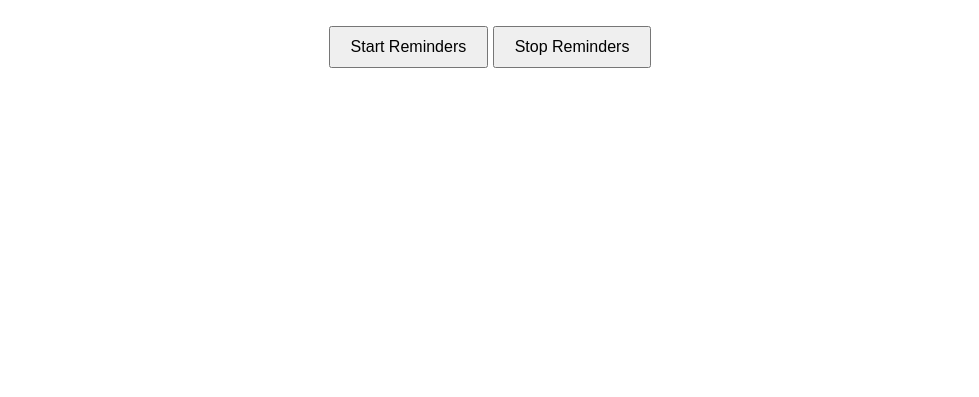
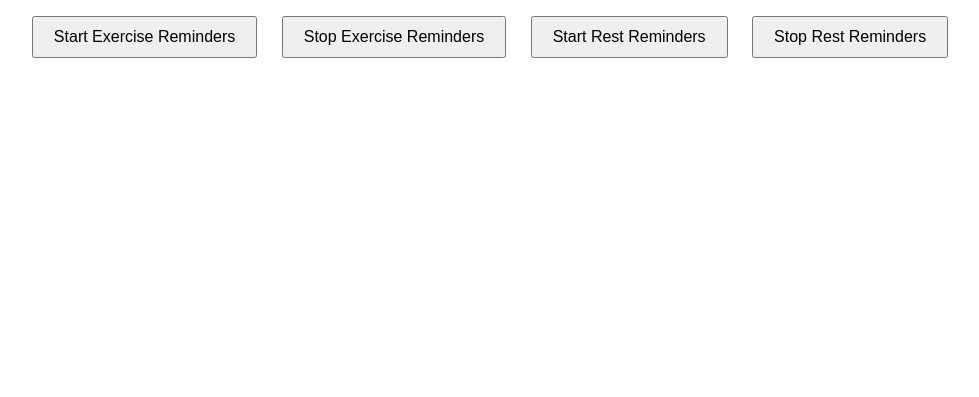
Before and after one commit to vaibhav-dawane/Kratin-Task, a plain HTML site: page index.html in a window 1280 px wide. Shown: the part 403-800 px from the top of the page, without its empty margins (150-1129 px from the left). Drawn offline with Linux system fonts and the light colour scheme.

Commit message:
added take rest reminder

```diff
--- a/app.js
+++ b/app.js
@@ -1,11 +1,12 @@
-let reminderInterval;
+let exerciseInterval;
+let restInterval;
 
-function showExerciseNotification() {
+function showReminderNotification(message) {
     if ('Notification' in window) {
         Notification.requestPermission().then(function(permission) {
             if (permission === 'granted') {
-                const notification = new Notification('Exercise Reminder', {
-                    body: 'It\'s time to take a short walk or do some exercises!',
+                const notification = new Notification('Wellness Reminder', {
+                    body: message,
                 });
 
                 notification.onclick = function() {
@@ -17,13 +18,26 @@ function showExerciseNotification() {
     }
 }
 
-function startReminders() {
-    // Set a reminder every 30 minutes (adjust as needed)
-    reminderInterval = setInterval(showExerciseNotification, 1 * 60 * 1000);
-    alert('Reminders started!');
+function startReminders(type) {
+    if (type === 'exercise') {
+        exerciseInterval = setInterval(function() {
+            showReminderNotification('It\'s time to take a short walk or do some exercises!');
+        }, 30 * 60 * 1000); // Exercise reminder every 30 minutes
+    } else if (type === 'rest') {
+        restInterval = setInterval(function() {
+            showReminderNotification('It\'s time to take a break and rest!');
+        }, 1 * 60 * 1000); // Rest reminder every 60 minutes
+    }
+
+    alert(type.charAt(0).toUpperCase() + type.slice(1) + ' reminders started!');
 }
 
-function stopReminders() {
-    clearInterval(reminderInterval);
-    alert('Reminders stopped!');
+function stopReminders(type) {
+    if (type === 'exercise') {
+        clearInterval(exerciseInterval);
+    } else if (type === 'rest') {
+        clearInterval(restInterval);
+    }
+
+    alert(type.charAt(0).toUpperCase() + type.slice(1) + ' reminders stopped!');
 }
--- a/index.html
+++ b/index.html
@@ -4,13 +4,15 @@
     <meta charset="UTF-8">
     <meta name="viewport" content="width=device-width, initial-scale=1.0">
     <link rel="stylesheet" href="style.css">
-    <title>Exercise Reminder App</title>
+    <title>Wellness Reminder App</title>
 </head>
 <body>
     <div class="container">
-        <h1>Exercise Reminder App</h1>
-        <button onclick="startReminders()">Start Reminders</button>
-        <button onclick="stopReminders()">Stop Reminders</button>
+        <h1>Wellness Reminder App</h1>
+        <button onclick="startReminders('exercise')">Start Exercise Reminders</button>
+        <button onclick="stopReminders('exercise')">Stop Exercise Reminders</button>
+        <button onclick="startReminders('rest')">Start Rest Reminders</button>
+        <button onclick="stopReminders('rest')">Stop Rest Reminders</button>
     </div>
     <script src="app.js"></script>
 </body>
--- a/style.css
+++ b/style.css
@@ -14,6 +14,6 @@ body {
 button {
     font-size: 16px;
     padding: 10px 20px;
-    margin-top: 20px;
+    margin: 10px;
     cursor: pointer;
 }
```
